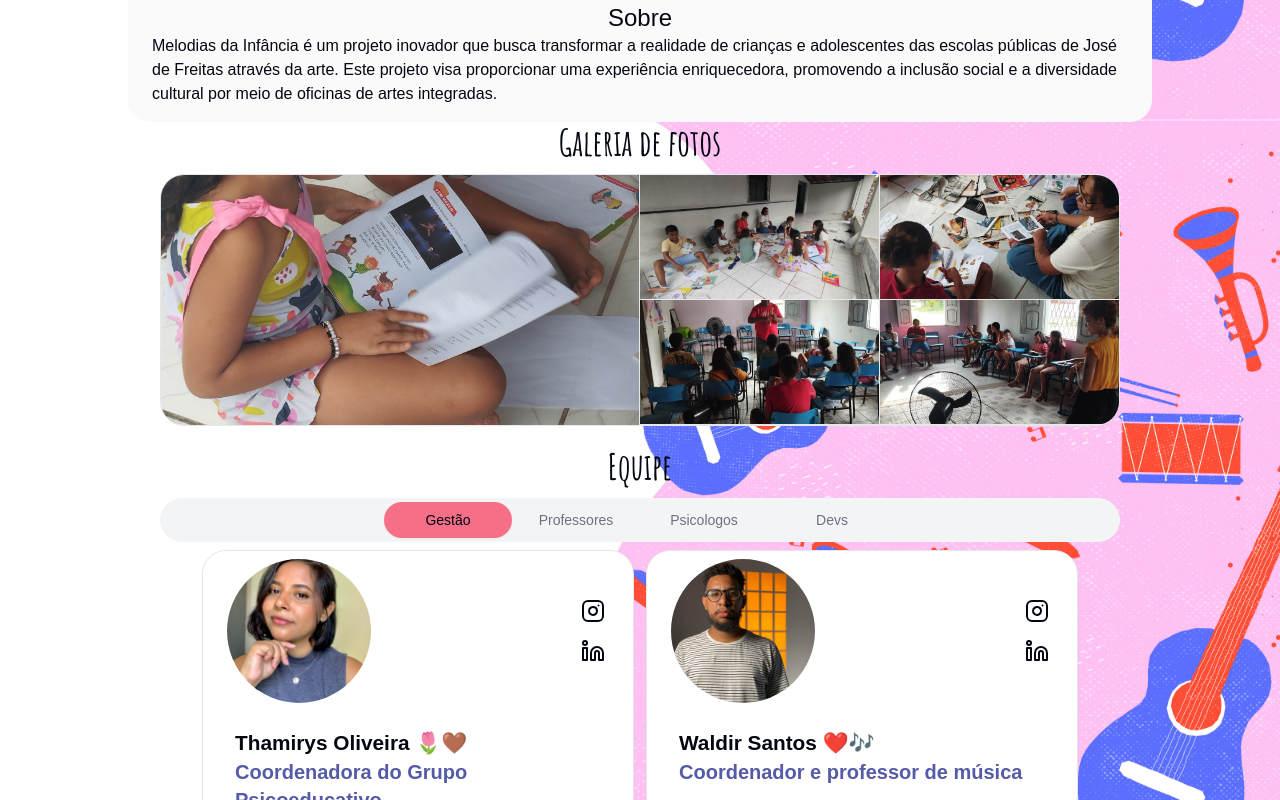
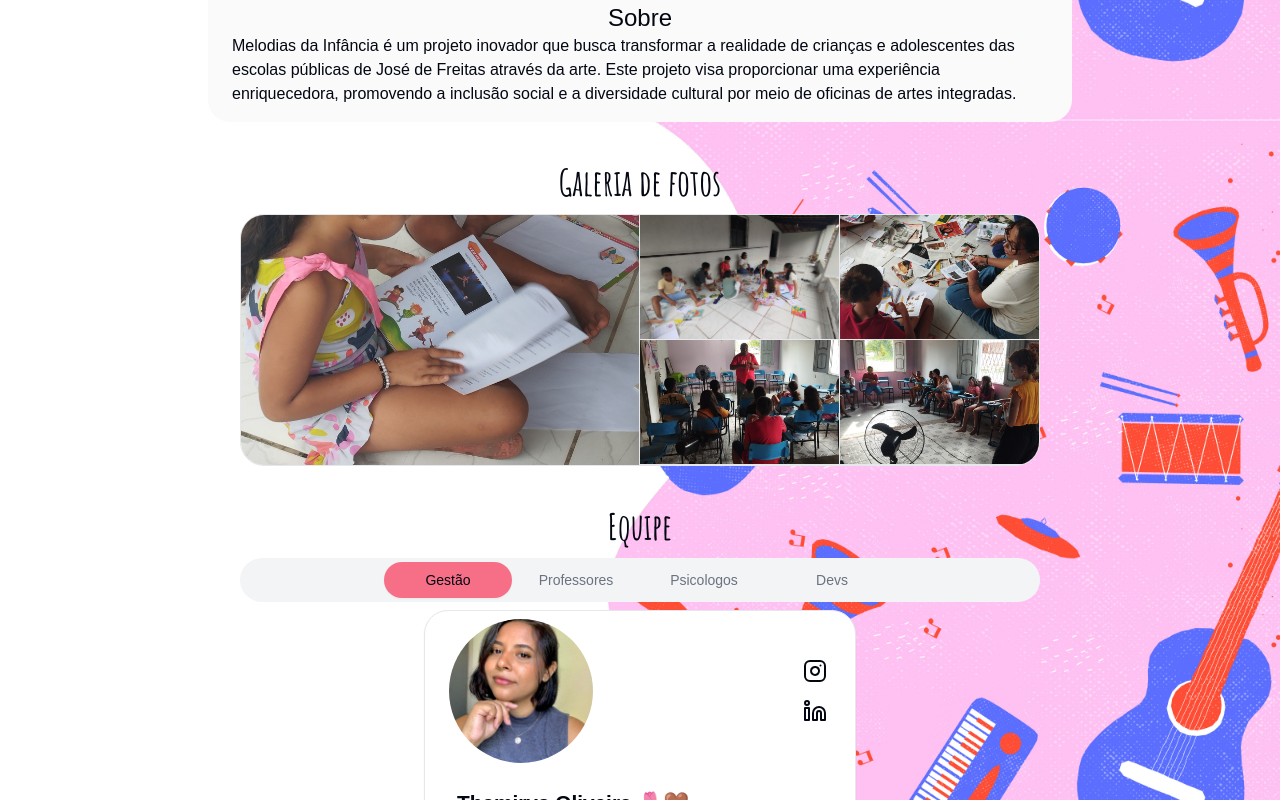
Before and after one commit to DeysRodrigues/melodias-infancia, a Next.js app: page / in a window 1280 px wide. Shown: the part 680-1480 px from the top of the page. Built offline with nearby package versions, Linux system fonts and the light colour scheme; a web font is replaced by a local one.

Commit message:
style: adjust gap

```diff
--- a/src/app/(pages)/(home)/page.tsx
+++ b/src/app/(pages)/(home)/page.tsx
@@ -8,7 +8,7 @@ import Sobre from "@/app/ui/home/Sobre";
 
 export default function Home() {
   return (
-    <section className=" flex flex-col mb-4 gap bg-custom-image-desktop">
+    <section className=" flex flex-col mb-4 gap-10 bg-custom-image-desktop md:px-20">
       <div className=" px-8 md:px-32">
         <Header />
         <hr className="border-t-1 border-primary" />
@@ -16,7 +16,7 @@ export default function Home() {
         <Sobre></Sobre>
       </div>
       <main className="md:px-32">
-        <div className=" flex flex-col px-8 gap-5">
+        <div className=" flex flex-col px-8 gap-10">
           <Galeria></Galeria>
           <Equipe></Equipe>
           <Parceiros></Parceiros>
```
